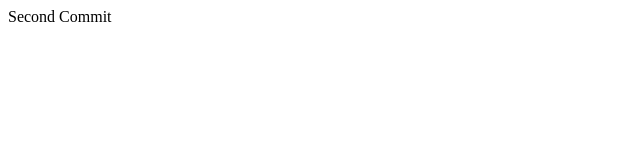
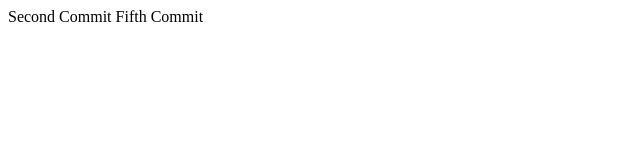
Before and after one commit to Shu-cpartner/git_develop, a plain HTML site: page index.html in a window 1280 px wide. Shown: the whole page, without its empty margins (0-640 px from the left). Drawn offline with Linux system fonts and the light colour scheme.

Commit message:
Fifth commit

```diff
--- a/index.html
+++ b/index.html
@@ -8,5 +8,6 @@
 </head>
 <body>
     Second Commit
+    Fifth Commit
 </body>
 </html>
```
